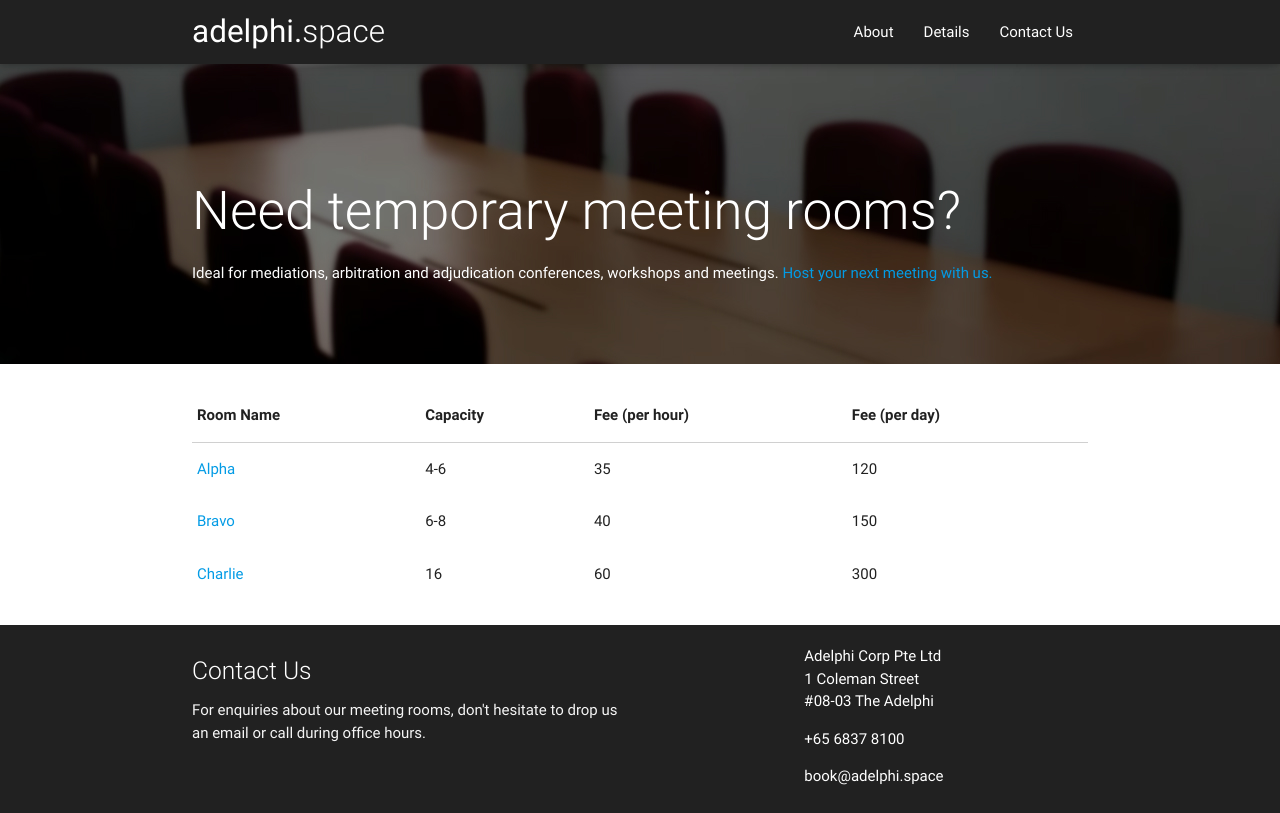
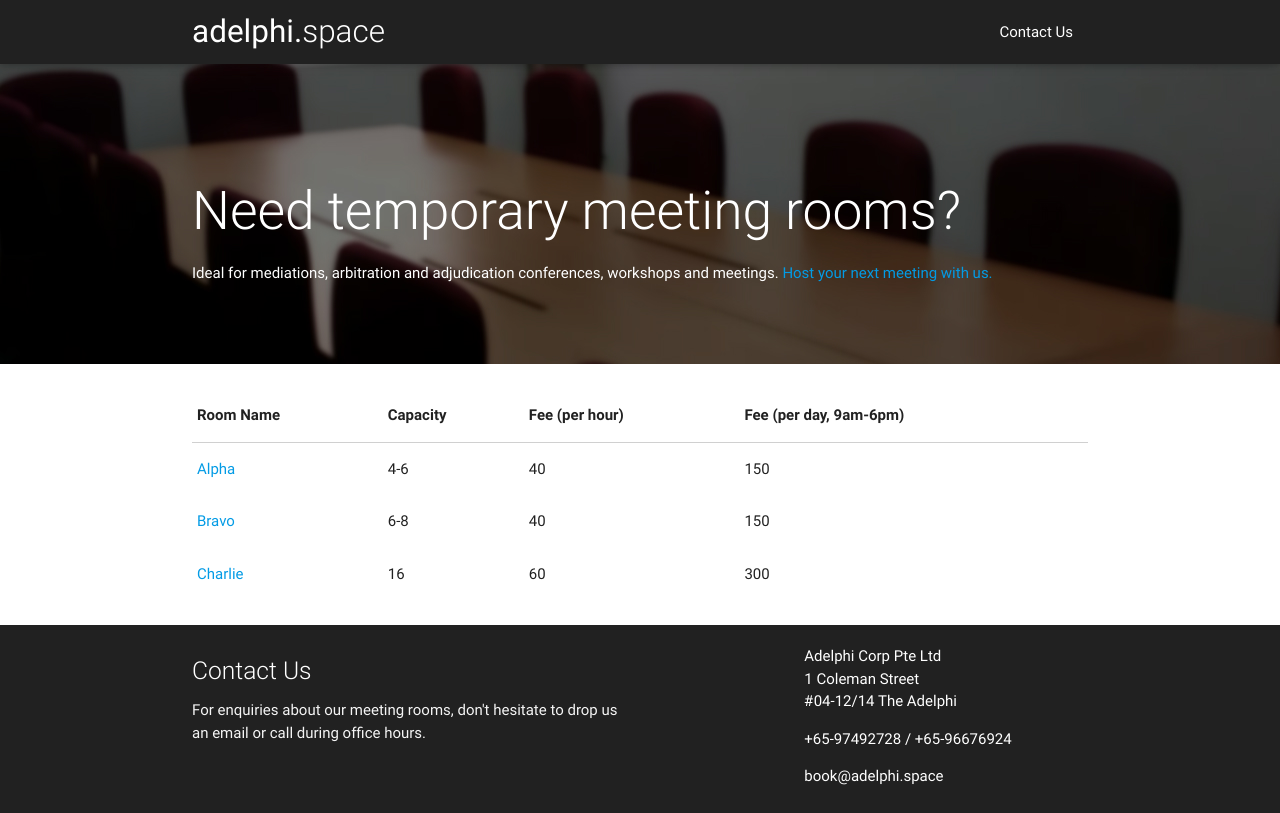
Before and after one commit to ToasterLab/adelphi.space, a plain HTML site: page index.html in a window 1280 px wide. Drawn offline with Linux system fonts and the light colour scheme.

Commit message:
cleaned up navigation, changed rates, linked contact info

```diff
--- a/index.html
+++ b/index.html
@@ -29,8 +29,6 @@
 						<div class="nav-wrapper">
 							<a href="#" class="brand-logo">adelphi.<span class="thin">space</span></a>
 							<ul id="nav-mobile" class="right hide-on-med-and-down">
-								<li><a href="#about">About</a></li>
-								<li><a href="#details">Details</a></li>
 								<li><a href="#contact">Contact Us</a></li>
 							</ul>
 						</div>
@@ -50,15 +48,15 @@
 							<th>Room Name</th>
 							<th>Capacity</th>
 							<th>Fee (per hour)</th>
-							<th>Fee (per day)</th>
+							<th>Fee (per day, 9am-6pm)</th>
 						</tr>
 					</thead>
 					<tbody>
 						<tr>
 							<td><a class="modal-trigger" href="#alpha">Alpha</a></td>
 							<td>4-6</td>
-							<td>35</td>
-							<td>120</td>
+							<td>40</td>
+							<td>150</td>
 						</tr>
 						<tr>
 							<td><a class="modal-trigger" href="#bravo">Bravo</a></td>
@@ -84,12 +82,17 @@
 						</div>
 						<div class="col l4 offset-l2 s12 white-text">
 							<span class="block">
-								<p>Adelphi Corp Pte Ltd</p>
-								<p>1 Coleman Street</p>
-								<p>#08-03 The Adelphi</p>
+								<a class="white-text" href="http://maps.google.com/?q=%2304-12%2F14%20The%20Adelphi%2C%201%20Coleman%20Street%2C%20Singapore">
+									<p>Adelphi Corp Pte Ltd</p>
+									<p>1 Coleman Street</p>
+									<p>#04-12/14 The Adelphi</p>
+								</a>
 							</span>
 							<p></p>
-							<p>+65 6837 8100</p>
+							<p>
+								<a class="white-text" href="tel:+65-97492728">+65-97492728</a> /
+								<a class="white-text" href="tel:+65-96676924">+65-96676924</a>
+							</p>
 							<a href="mailto:book@adelphi.space" class="white-text">book@adelphi.space</a>
 						</div>
 					</div>
```
